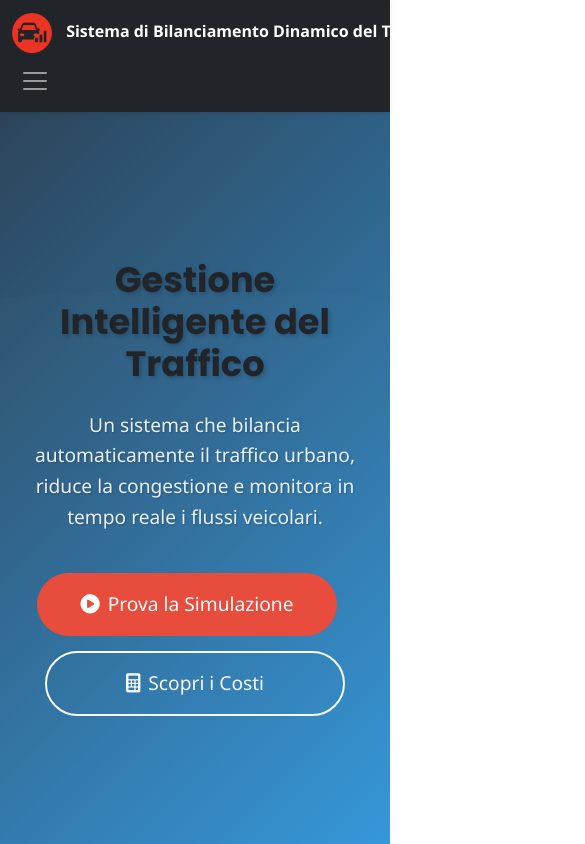
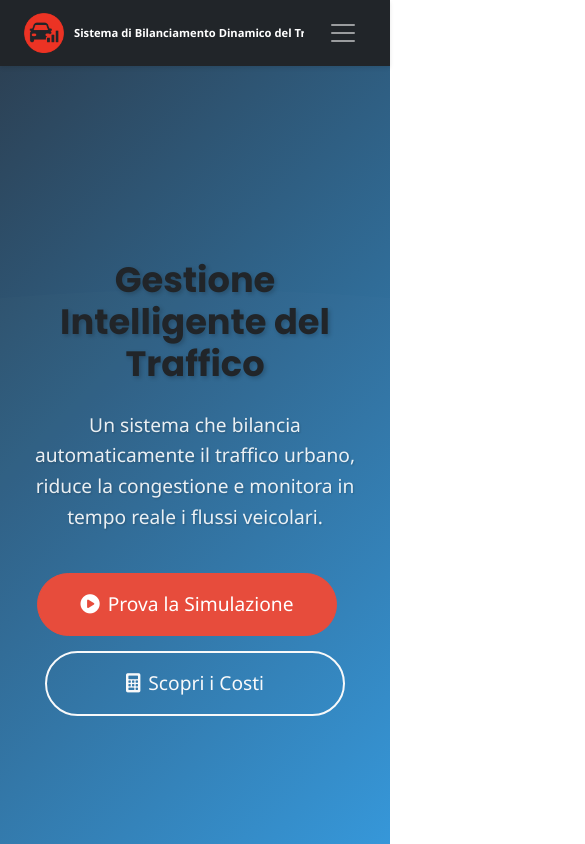
Before and after one commit to Dynamic-Traffic-Manager/dynamic-traffic-manager.github.io, a plain HTML site: page index.html in a window 390 px wide. Shown: the top 844 px of the page, 585 px wide, since content can reach past the window. Drawn offline with nearby package versions, Linux system fonts and the light colour scheme.

Commit message:
Add files via upload

```diff
--- a/index.html
+++ b/index.html
@@ -37,12 +37,23 @@
 
         /* Mobile Navbar Styles */
         @media (max-width: 991.98px) {
+            .navbar {
+                padding: 0.5rem 1rem;
+            }
             .navbar-brand {
-                font-size: 1rem;
+                font-size: clamp(0.7rem, 2vw, 0.9rem);
+                white-space: nowrap;
+                overflow: hidden;
+                text-overflow: ellipsis;
+                flex: 1;
+                margin-right: 1rem;
+                display: flex;
+                align-items: center;
             }
             .navbar-brand img {
-                height: 30px;
-                margin-right: 8px;
+                height: clamp(20px, 4vw, 25px);
+                margin-right: 5px;
+                flex-shrink: 0;
             }
             .navbar-collapse {
                 background-color: rgba(33, 37, 41, 0.95);
@@ -52,12 +63,14 @@
             }
             .navbar-nav {
                 text-align: center;
+                white-space: nowrap;
             }
             .nav-link {
                 padding: 0.5rem 1rem;
                 margin: 0.25rem 0;
                 border-radius: 0.25rem;
                 transition: all 0.3s ease;
+                display: inline-block;
             }
             .nav-link:hover {
                 background-color: rgba(255, 255, 255, 0.1);
@@ -65,9 +78,17 @@
             .navbar-toggler {
                 border: none;
                 padding: 0.5rem;
+                margin-left: 0;
             }
             .navbar-toggler:focus {
                 box-shadow: none;
+            }
+            .container {
+                padding-right: 0.5rem;
+                padding-left: 0.5rem;
+                display: flex;
+                align-items: center;
+                width: 100%;
             }
         }
     </style>
```
